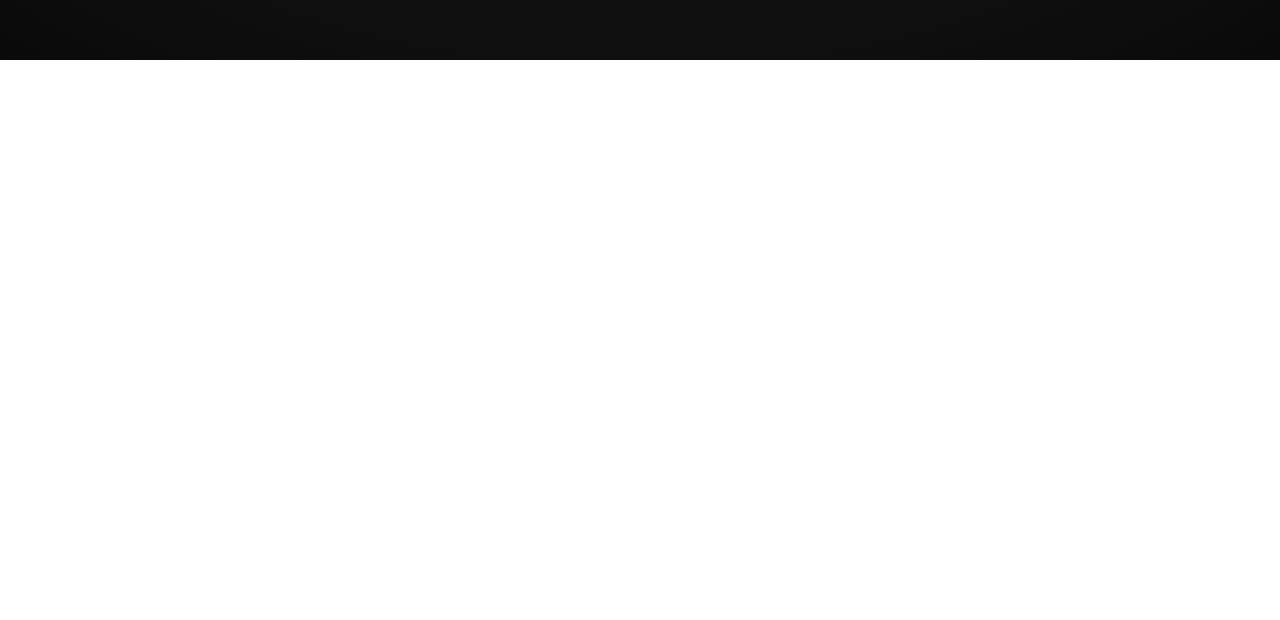
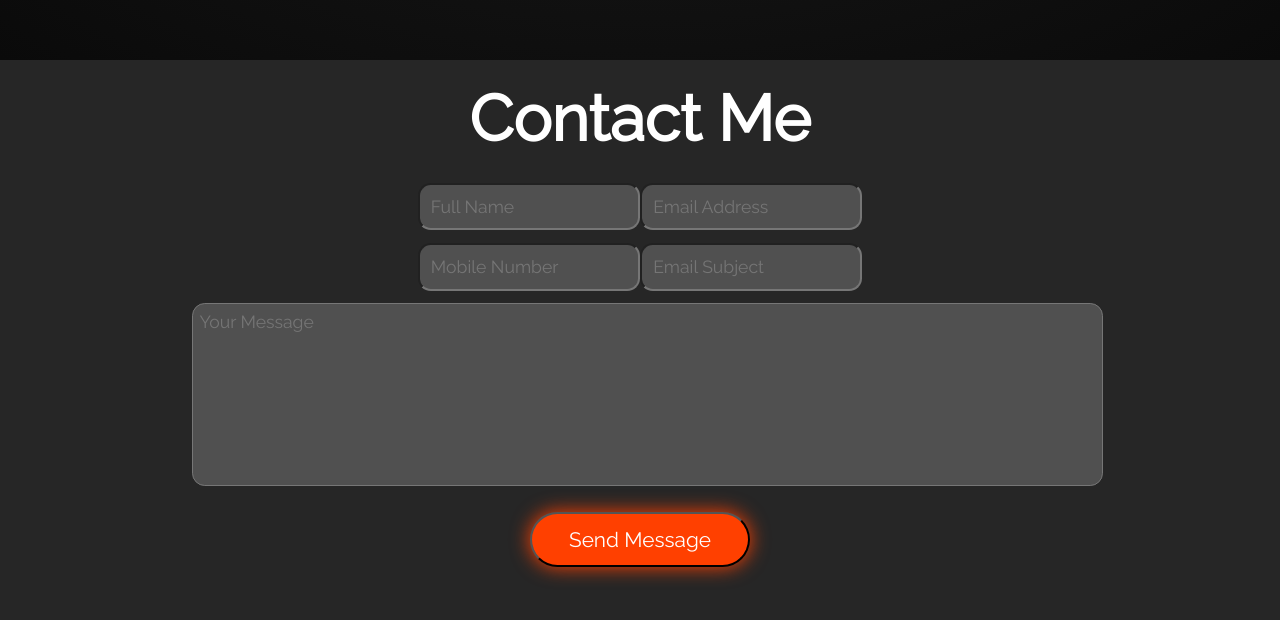
Before and after one commit to devin-w-rogers/thesis, a React (Create React App) app in the folder myapp/: page / in a window 1280 px wide. Shown: the part 2164-2784 px from the top of the page. Before the commit the page ends 2224 px from the top, so only its background shows below. Built offline with nearby package versions, Linux system fonts and the light colour scheme.

Commit message:
make nonworking contact form

```diff
--- a/myapp/src/App.css
+++ b/myapp/src/App.css
@@ -70,6 +70,10 @@ main {
 
 .hexhs {
   width: 38vw; /* 34vw */
+}
+
+.hexhsContainer {
+  margin-top: 14vh;
 }
 
 h1 {
@@ -220,3 +224,67 @@ p {
   margin: 1rem 2rem;
   line-height: 1.5;
 }
+
+/* Contact Styles -------------------------------------------------------- */
+.contact {
+  background-color: #262626; /* #262626 */
+  padding: 0px 30px;
+  min-height: 89vh;
+}
+
+.contact h2 {
+  margin-bottom: 0rem;
+  color: white;
+  text-align: center;
+  padding: 1.3rem 0;
+  font-size: 8vh;
+}
+
+.contact form {
+  max-width: 70vw;
+  margin: 0 auto;
+  text-align: center;
+}
+
+.contact form .input-box {
+  display: flex;
+  justify-content: space-between;
+  align-items: wrap;
+}
+
+.contact form .input-box input,
+.contact form textarea {
+  width: 100%;
+  padding: .40rem;
+  font-size: 1.1rem;
+  color: white;
+  background: #505050;
+  border-radius: .8rem;
+  margin: .4rem 0;
+  resize: none;
+}
+
+.inputBox input{
+  padding: .7rem;
+  font-size: 1.1rem;
+  color: white;
+  background: #505050;
+  border-radius: .8rem;
+  margin: .4rem 0;
+}
+
+.submitBtn {
+  display: inline-block;
+  margin: 1rem;
+  padding: .8rem 2.3rem;
+  background: #ff4000;
+  border-radius: 4rem;
+  box-shadow: 0 0 1.2rem #ff4000;
+  font-size: 1.3rem;
+  color: white;
+  transition: .5s ease;
+}
+
+.submitBtn:hover {
+  box-shadow: none;
+}
--- a/myapp/src/App.jsx
+++ b/myapp/src/App.jsx
@@ -3,6 +3,8 @@ import { NavBar } from "./navBar"
 import { HomePage } from "./homePage"
 import { AboutMe } from "./aboutMe"
 import { Work } from "./work"
+import { Contact } from "./contact"
+
 
 export default function App() {
   return (
@@ -11,6 +13,7 @@ export default function App() {
     <HomePage />
     <AboutMe />
     <Work />
+    <Contact />
     </>
   )
 }
--- /dev/null
+++ b/myapp/src/contact.jsx
@@ -0,0 +1,24 @@
+import hexaheadshot from "./hexa-headshot.png"
+
+
+export function Contact() {
+    return(
+        <section class="contact" id="contact">
+            <h2 class="heading">Contact Me</h2>
+
+            <form action="#">
+                <div class="inputBox">
+                    <input type="text" placeholder="Full Name"></input>
+                    <input type="email" placeholder="Email Address"></input>
+                </div>
+                <div class="inputBox">
+                    <input type="number" placeholder="Mobile Number"></input>
+                    <input type="email" placeholder="Email Subject"></input>
+                </div>
+                <textarea name="" id="" cols="30" rows="8" placeholder="Your Message"></textarea>
+                <input type="submit" value="Send Message" class="submitBtn"></input>
+            </form>
+
+        </section>
+    );
+}
--- a/myapp/src/homePage.jsx
+++ b/myapp/src/homePage.jsx
@@ -4,7 +4,7 @@ import hexaheadshot from "./hexa-headshot.png"
 export function HomePage() {
     return(
         <main>
-            <div class="container">
+            <div class="hexhsContainer">
                 <img src={hexaheadshot} class="hexhs animate__animated animate__fadeInLeft" alt="headshot" />
             </div>
             <div class="container animate__animated animate__fadeInUp">
```
